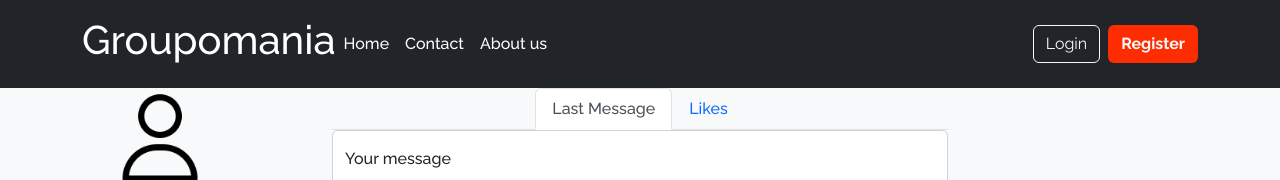
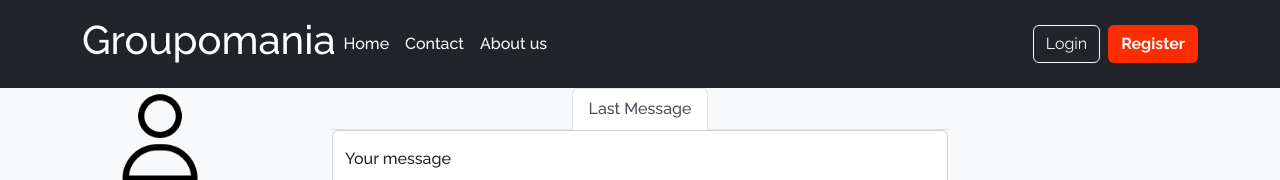
Before and after one commit to Vincent-Sniteur/Groupomania_front, a Vue app: page /home in a window 1280 px wide. Shown: the top 180 px of the page. Built offline with nearby package versions, Linux system fonts and the light colour scheme.

Commit message:
Clean liked page & delete

```diff
--- a/src/assets/Messages/Likes.vue
+++ /dev/null
@@ -1,32 +0,0 @@
-<script>
-export default {
-    name: 'Likes',
-}
-</script>
-
-
-<template>
-<div class="tab-pane" id="likes" role="tabpanel">
-
-
-
-    <!-- ADD LIKED MESSAGE HERE -->
-    <!-- EXEMPLE -->
-    <div class="media Tweets">
-        <img class="mr-3 rounded-circle img-flex" src="img/Friends/woman-5.jpg" alt="Generic placeholder image">
-            <div class="media-body">
-                <h5 class="mt-0">Utilisateur X</h5>
-                    Lorem ipsum dolor sit amet, consectetur adipisicing elit. Dolore, enim pariatur. Inventore tenetur corrupti similique voluptatem incidunt quidem cum debitis, aperiam maxime nam expedita adipisci nisi ipsam doloremque laudantium eaque?
-            </div>
-    </div>
-
-
-
-</div>
-
-</template>
-
-
-<style scoped>
-
-</style>
--- a/src/assets/Pages/Home.vue
+++ b/src/assets/Pages/Home.vue
@@ -1,13 +1,12 @@
 <script>
 import Profil from '../Users/Profil.vue';
 import LastMessage from '../Messages/LastMessage.vue';
-import Likes from '../Messages/Likes.vue';
 import CreateMessage from '../Messages/CreateMessage.vue';
 
 // Export Home component
 export default {
     name: "Home",
-    components: { Profil, LastMessage, Likes, CreateMessage }
+    components: { Profil, LastMessage, CreateMessage }
 }
 
 </script>
@@ -30,11 +29,6 @@ export default {
                             Last Message
                         </router-link>
                     </li>
-                    <li class="nav-item">
-                        <router-link to="#likes" class="nav-link" data-toggle="tab" role="tab" aria-controls="likes">
-                            Likes
-                        </router-link>
-                    </li>
                 </ul>
 
                 <!-- POST MESSAGE & NAVBAR WALL x LIKES -->
@@ -44,9 +38,6 @@ export default {
 
                     <!-- Menu Last Message Posted + img -->
                     <LastMessage />
-
-                    <!-- TODO Menu Message Liked-->
-                    <Likes />
                 </div>
             </div>
         </div>
```
